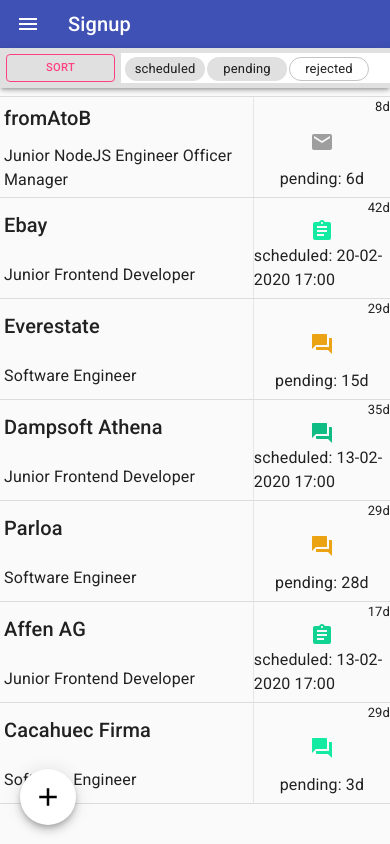
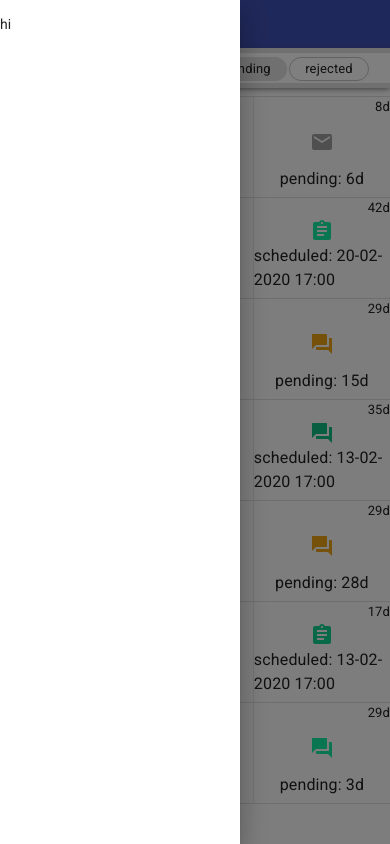
Before and after one commit to fabianschu/Plyo, a Next.js app in the folder frontend/: page / in a window 390 px wide. Both pictures are taken after a click on the button 28 px from the left and 24 px from the top of the page. Built offline with nearby package versions, Linux system fonts and the light colour scheme.

Commit message:
sidebar sliding in and out

```diff
--- a/frontend/components/Sidebar.js
+++ b/frontend/components/Sidebar.js
@@ -1,6 +1,9 @@
 import React from 'react';
 import Drawer from '@material-ui/core/Drawer';
-import Hidden from '@material-ui/core/Hidden';import { makeStyles, useTheme } from '@material-ui/core/styles';
+import Hidden from '@material-ui/core/Hidden';
+import { makeStyles, useTheme } from '@material-ui/core/styles';
+import {connect} from 'react-redux';
+import {toggleSidebar} from '../redux/actions/generalUiAction';
 
 const drawerWidth = 240;
 
@@ -47,6 +50,8 @@
     const theme = useTheme();
     const [mobileOpen, setMobileOpen] = React.useState(false);
 
+    const {showSidebar} = props.generalUi;
+
     const handleDrawerToggle = () => {
         setMobileOpen(!mobileOpen);
     };
@@ -61,8 +66,8 @@
                     container={container}
                     variant="temporary"
                     anchor={theme.direction === 'rtl' ? 'right' : 'left'}
-                    open={mobileOpen}
-                    onClose={handleDrawerToggle}
+                    open={showSidebar}
+                    onClose={props.toggleSidebar}
                     classes={{
                     paper: classes.drawerPaper,
                     }}
@@ -88,4 +93,8 @@
     )
 }
 
-export default Sidebar
+const mapStateToProps = state => ({
+    generalUi: state.generalUiReducer
+})
+
+export default connect( mapStateToProps, {toggleSidebar})(Sidebar);
--- a/frontend/redux/reducers/generalUiReducer.js
+++ b/frontend/redux/reducers/generalUiReducer.js
@@ -1,5 +1,5 @@
 const initialState = {
-    sidebar: false
+    showSidebar: false
 };
 
 export const generalUiReducer = (state = initialState, action) => {
@@ -7,7 +7,7 @@
         case "TOGGLE_SIDEBAR":
         return {
             ...state,
-            sidebar: !state.sidebar
+            showSidebar: !state.showSidebar
         };
 
         default:
```
